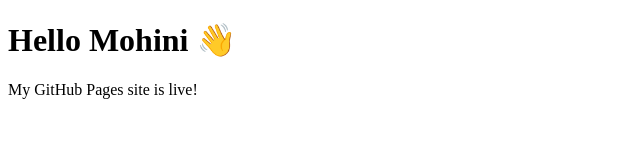
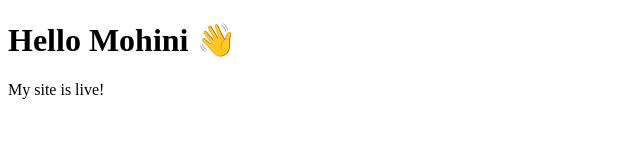
Before and after one commit to mohini8871/mohinidangi, a plain HTML site: page index.html in a window 1280 px wide. Shown: the whole page, without its empty margins (0-640 px from the left). Drawn offline with Linux system fonts and the light colour scheme.

Commit message:
Initial commit

```diff
--- a/index.html
+++ b/index.html
@@ -5,6 +5,6 @@
 </head>
 <body>
   <h1>Hello Mohini 👋</h1>
-  <p>My GitHub Pages site is live!</p>
+  <p>My site is live!</p>
 </body>
 </html>
```
